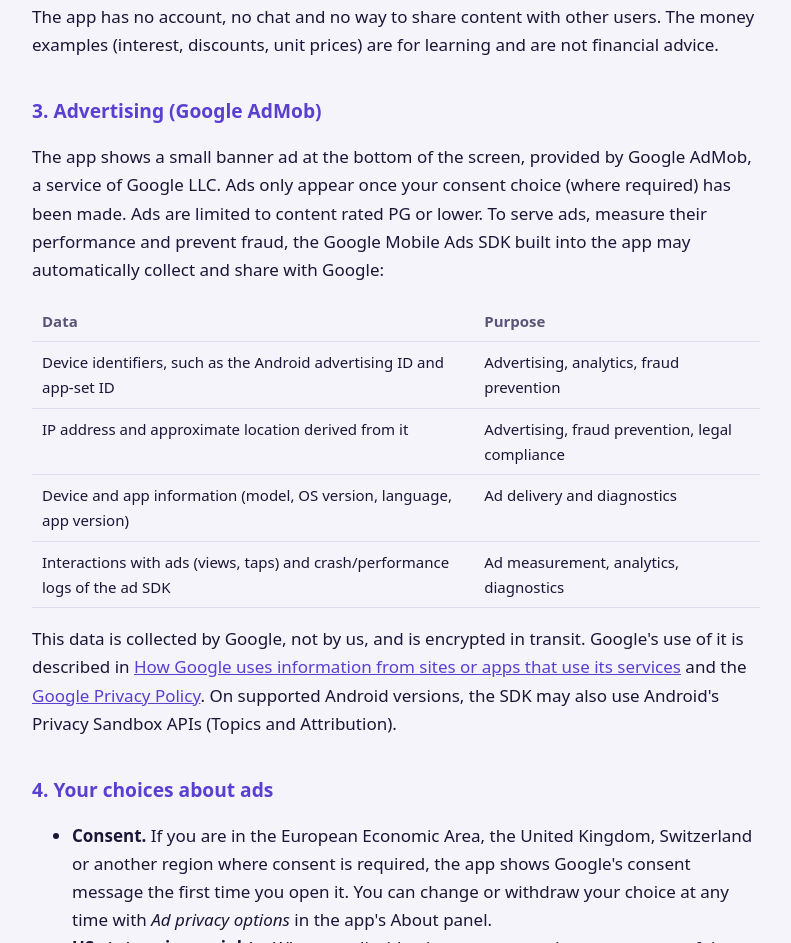
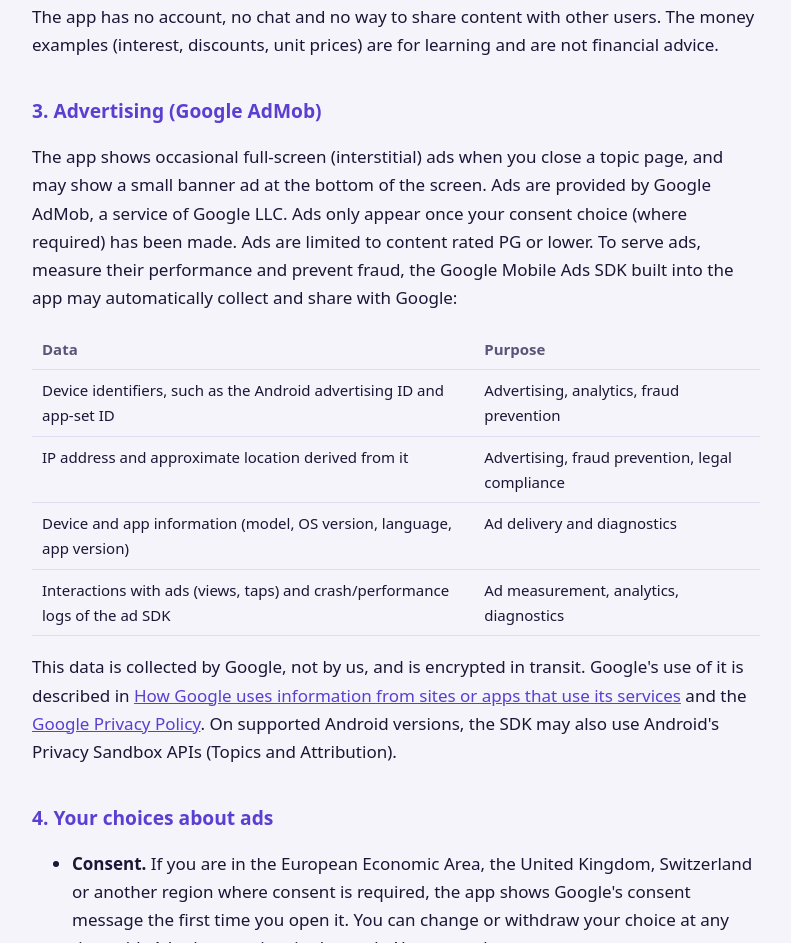
Before and after one commit to anhphan14-dev/anhphan14-dev.github.io, a plain HTML site: page collatzmagic/privacy-policy.html in a window 1280 px wide. Shown: the part 912-1855 px from the top of the page, without its empty margins (244-1035 px from the left). Drawn offline with Linux system fonts and the light colour scheme.

Commit message:
Collatz Magic privacy policy: interstitial ads

```diff
--- a/collatzmagic/privacy-policy.html
+++ b/collatzmagic/privacy-policy.html
@@ -54,7 +54,7 @@
   <p>The app has no account, no chat and no way to share content with other users. The money examples (interest, discounts, unit prices) are for learning and are not financial advice.</p>
 
   <h2>3. Advertising (Google AdMob)</h2>
-  <p>The app shows a small banner ad at the bottom of the screen, provided by Google AdMob, a service of Google LLC. Ads only appear once your consent choice (where required) has been made. Ads are limited to content rated PG or lower. To serve ads, measure their performance and prevent fraud, the Google Mobile Ads SDK built into the app may automatically collect and share with Google:</p>
+  <p>The app shows occasional full-screen (interstitial) ads when you close a topic page, and may show a small banner ad at the bottom of the screen. Ads are provided by Google AdMob, a service of Google LLC. Ads only appear once your consent choice (where required) has been made. Ads are limited to content rated PG or lower. To serve ads, measure their performance and prevent fraud, the Google Mobile Ads SDK built into the app may automatically collect and share with Google:</p>
   <div class="table-wrap">
   <table>
     <tr><th>Data</th><th>Purpose</th></tr>
```
